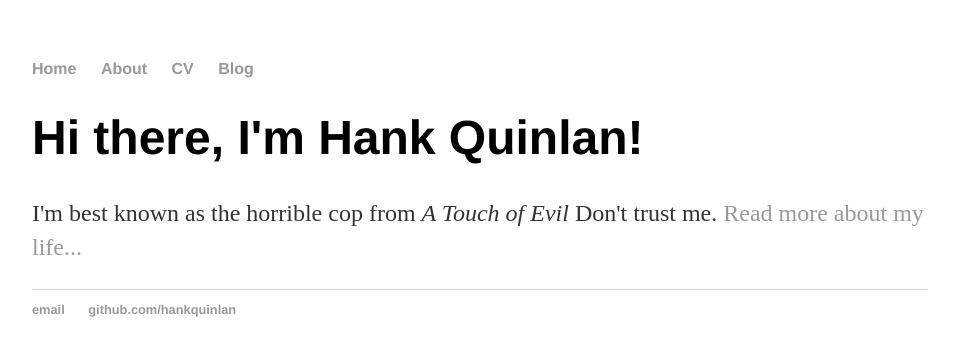
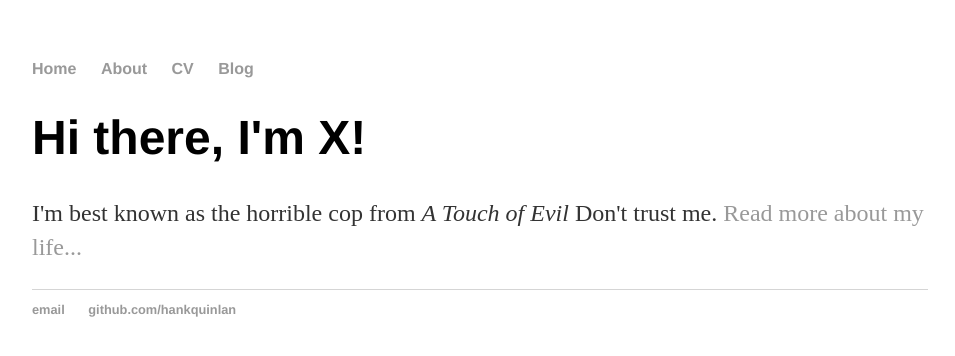
Before and after one commit to Thexeir/thexeir.github.io, a Jekyll site: the page built from index.html, in a window 1280 px wide. Shown: the top 356 px of the page, without its empty margins (160-1115 px from the left). Built offline with Jekyll 4.4.1, drawn with Linux system fonts in a browser that asks for light colours.

Commit message:
Update index.html

```diff
--- a/index.html
+++ b/index.html
@@ -1,30 +1,8 @@
-<!DOCTYPE html>
-<html>
-	<head>
-		<title>Hank Quinlan, Horrible Cop</title>
-		<!-- link to main stylesheet -->
-		<link rel="stylesheet" type="text/css" href="/css/main.css"
-	</head>
-	<body>
-		<nav>
-    		<ul>
-        		<li><a href="/">Home</a></li>
-	        	<li><a href="/about">About</a></li>
-        		<li><a href="/cv">CV</a></li>
-        		<li><a href="/blog">Blog</a></li>
-    		</ul>
-		</nav>
-		<div class="container">
-    		<div class="blurb">
-        		<h1>Hi there, I'm Hank Quinlan!</h1>
-				<p>I'm best known as the horrible cop from <em>A Touch of Evil</em> Don't trust me. <a href="/about">Read more about my life...</a></p>
-    		</div><!-- /.blurb -->
-		</div><!-- /.container -->
-		<footer>
-    		<ul>
-        		<li><a href="mailto:hankquinlanhub@gmail.com">email</a></li>
-        		<li><a href="https://github.com/hankquinlan">github.com/hankquinlan</a></li>
-			</ul>
-		</footer>
-	</body>
-</html>
+---
+layout: default
+title: X, Asshole
+---
+<div class="blurb">
+	<h1>Hi there, I'm X!</h1>
+	<p>I'm best known as the horrible cop from <em>A Touch of Evil</em> Don't trust me. <a href="/about">Read more about my life...</a></p>
+</div><!-- /.blurb -->
```
